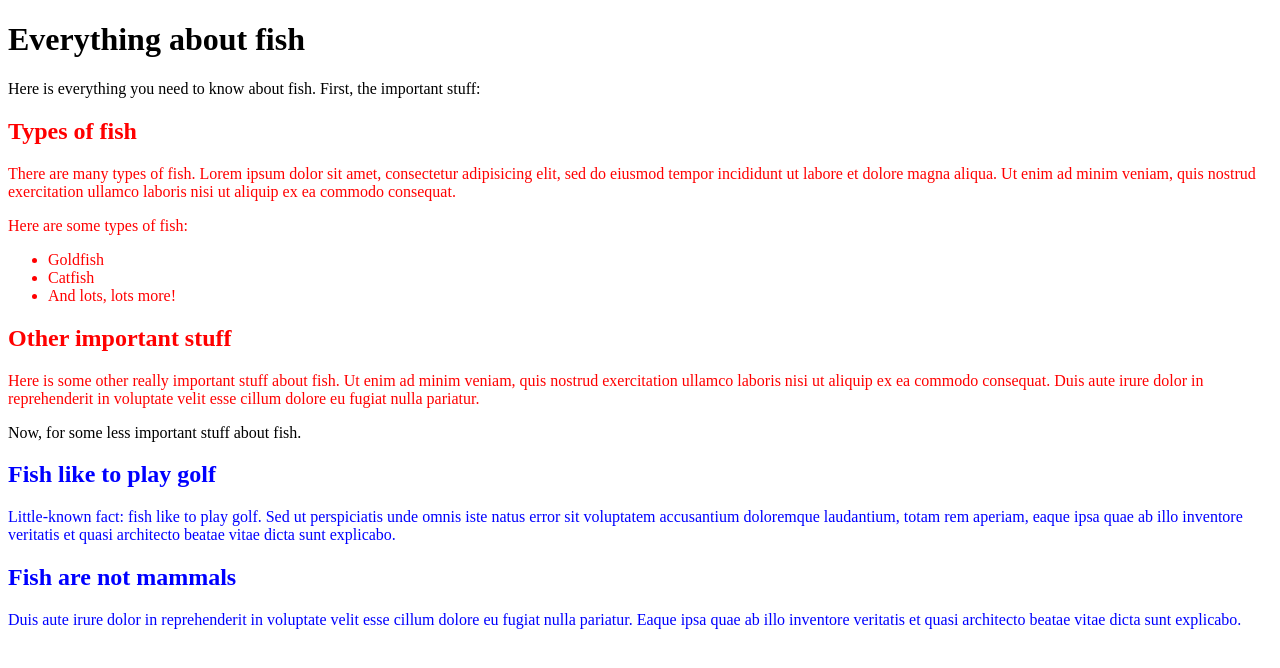
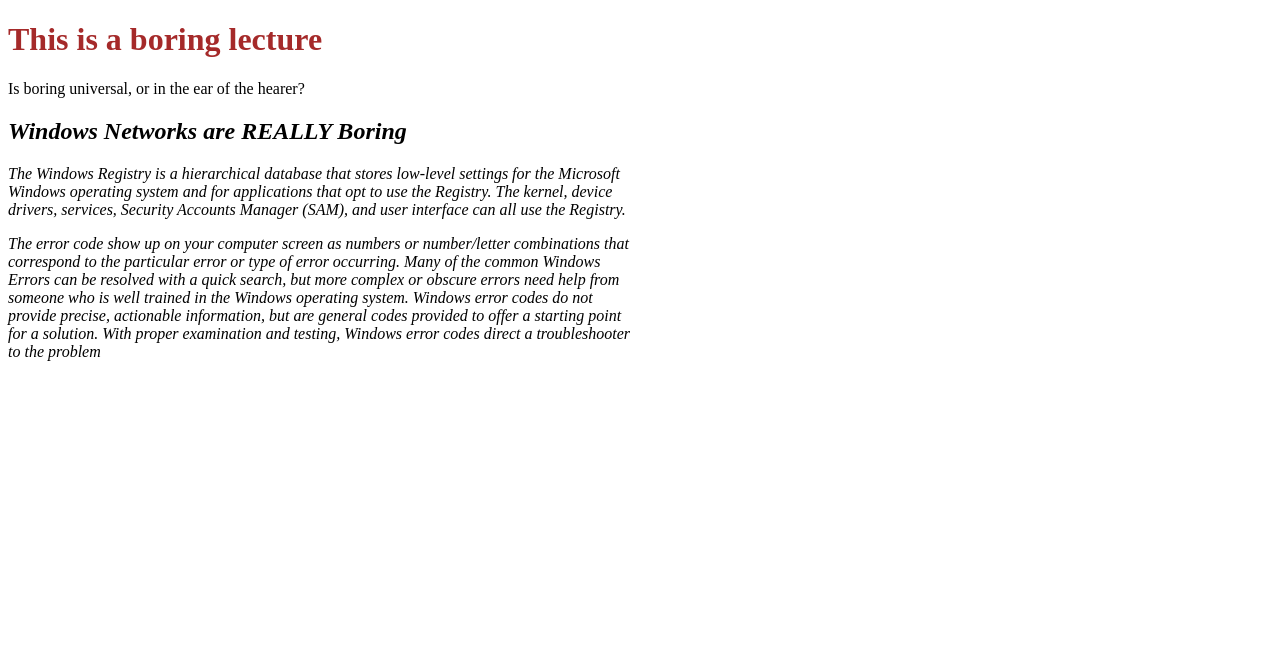
Before and after one commit to brendapdx/boring-lecture, a plain HTML site: page index.html in a window 1280 px wide. Drawn offline with Linux system fonts and the light colour scheme.

Commit message:
replace boring text for even more boring text

```diff
--- a/css/styles.css
+++ b/css/styles.css
@@ -1,30 +1,7 @@
-.important {
-  color: red;
+h1 {
+  color: brown;
 }
-
-.unimportant {
-  color: blue;
-}
-
-
-
-
-p.intro {
+div.intro {
   width: 50%;
   font-style: italic;
 }
-
-p.author {
-  width: 75%;
-  font-style: italic;
-  font-weight: bold;
-  font-size: 30px;
-}
-.important {
-  color: red;
-}
-p.unreadable {
-  background-color: rgb(153, 255, 255);
-  color: pink;
-  font-weight: bold;
-}
--- a/index.html
+++ b/index.html
@@ -2,40 +2,18 @@
 <html>
   <head>
     <link href="css/styles.css" rel="stylesheet" type="text/css" media="all">
-    <title>Everything about fish</title>
+    <title> Boring lecture</title>
   </head>
   <body>
-    <h1>Everything about fish</h1>
+    <h1>This is a boring lecture</h1>
 
-    <p>Here is everything you need to know about fish. First, the important stuff:</p>
-    <div class="important">
-      <h2>Types of fish</h2>
+    <p>Is boring universal, or in the ear of the hearer?</p>
+    <div class="intro">
+      <h2>Windows Networks are REALLY Boring</h2>
 
-      <p>There are many types of fish. Lorem ipsum dolor sit amet, consectetur adipisicing elit, sed do eiusmod tempor incididunt ut labore et dolore magna aliqua. Ut enim ad minim veniam, quis nostrud exercitation ullamco laboris nisi ut aliquip ex ea commodo consequat.</p>
+      <p>The Windows Registry is a hierarchical database that stores low-level settings for the Microsoft Windows operating system and for applications that opt to use the Registry. The kernel, device drivers, services, Security Accounts Manager (SAM), and user interface can all use the Registry.</p>
 
-      <p>Here are some types of fish:</p>
-
-      <ul>
-        <li>Goldfish</li>
-        <li>Catfish</li>
-        <li>And lots, lots more!</li>
-      </uL>
-
-      <h2>Other important stuff</h2>
-
-      <p>Here is some other really important stuff about fish. Ut enim ad minim veniam, quis nostrud exercitation ullamco laboris nisi ut aliquip ex ea commodo consequat. Duis aute irure dolor in reprehenderit in voluptate velit esse cillum dolore eu fugiat nulla pariatur.</p>
-    </div>
-
-    <p>Now, for some less important stuff about fish.</p>
-
-    <div class="unimportant">
-      <h2>Fish like to play golf</h2>
-
-      <p>Little-known fact: fish like to play golf. Sed ut perspiciatis unde omnis iste natus error sit voluptatem accusantium doloremque laudantium, totam rem aperiam, eaque ipsa quae ab illo inventore veritatis et quasi architecto beatae vitae dicta sunt explicabo.</p>
-
-      <h2>Fish are not mammals</h2>
-
-      <p>Duis aute irure dolor in reprehenderit in voluptate velit esse cillum dolore eu fugiat nulla pariatur. Eaque ipsa quae ab illo inventore veritatis et quasi architecto beatae vitae dicta sunt explicabo.</p>
+      <p>The error code show up on your computer screen as numbers or number/letter combinations that correspond to the particular error or type of error occurring. Many of the common Windows Errors can be resolved with a quick search, but more complex or obscure errors need help from someone who is well trained in the Windows operating system. Windows error codes do not provide precise, actionable information, but are general codes provided to offer a starting point for a solution. With proper examination and testing, Windows error codes direct a troubleshooter to the problem</p>
     </div>
   </body>
 </html>
```
